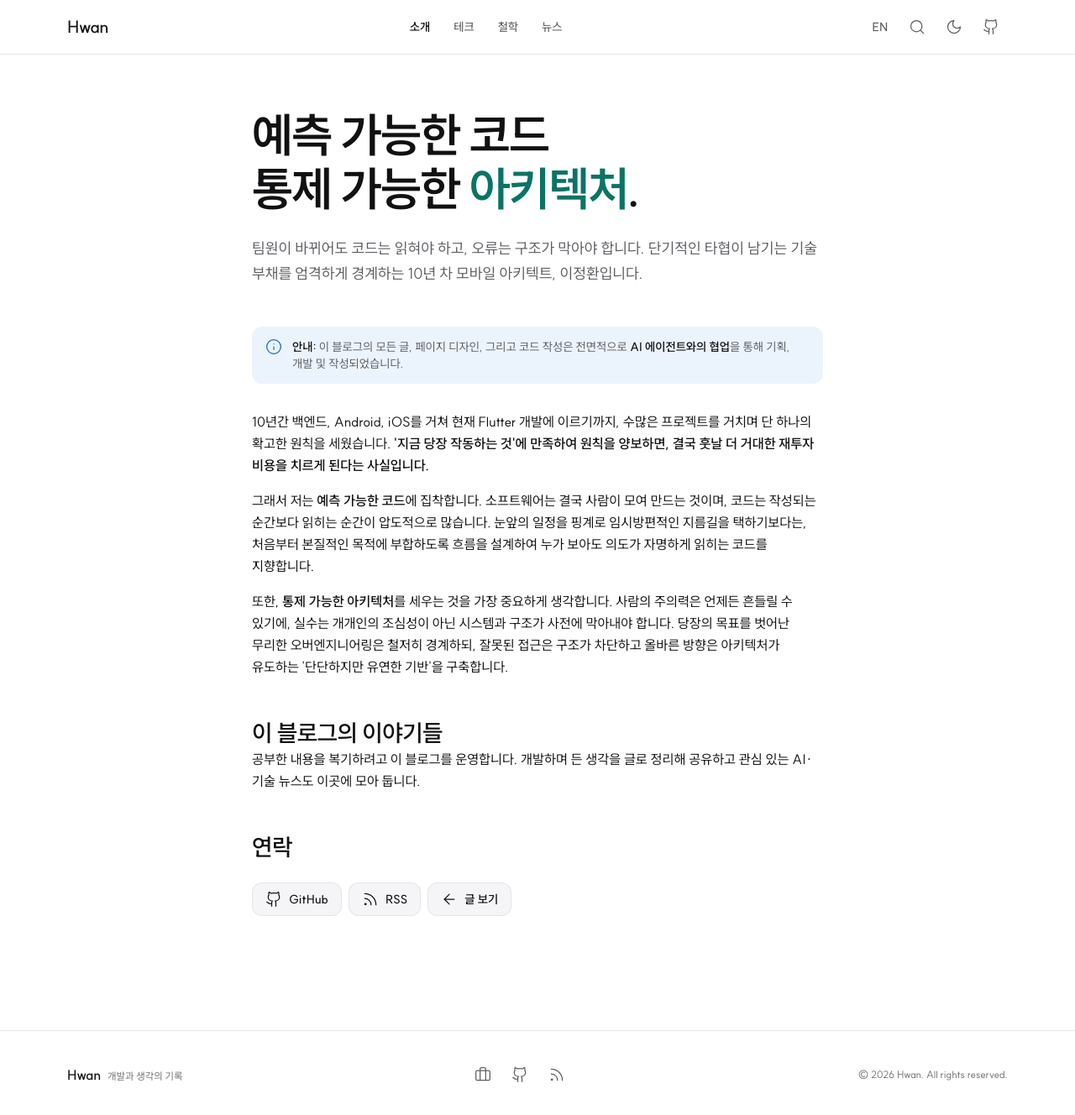
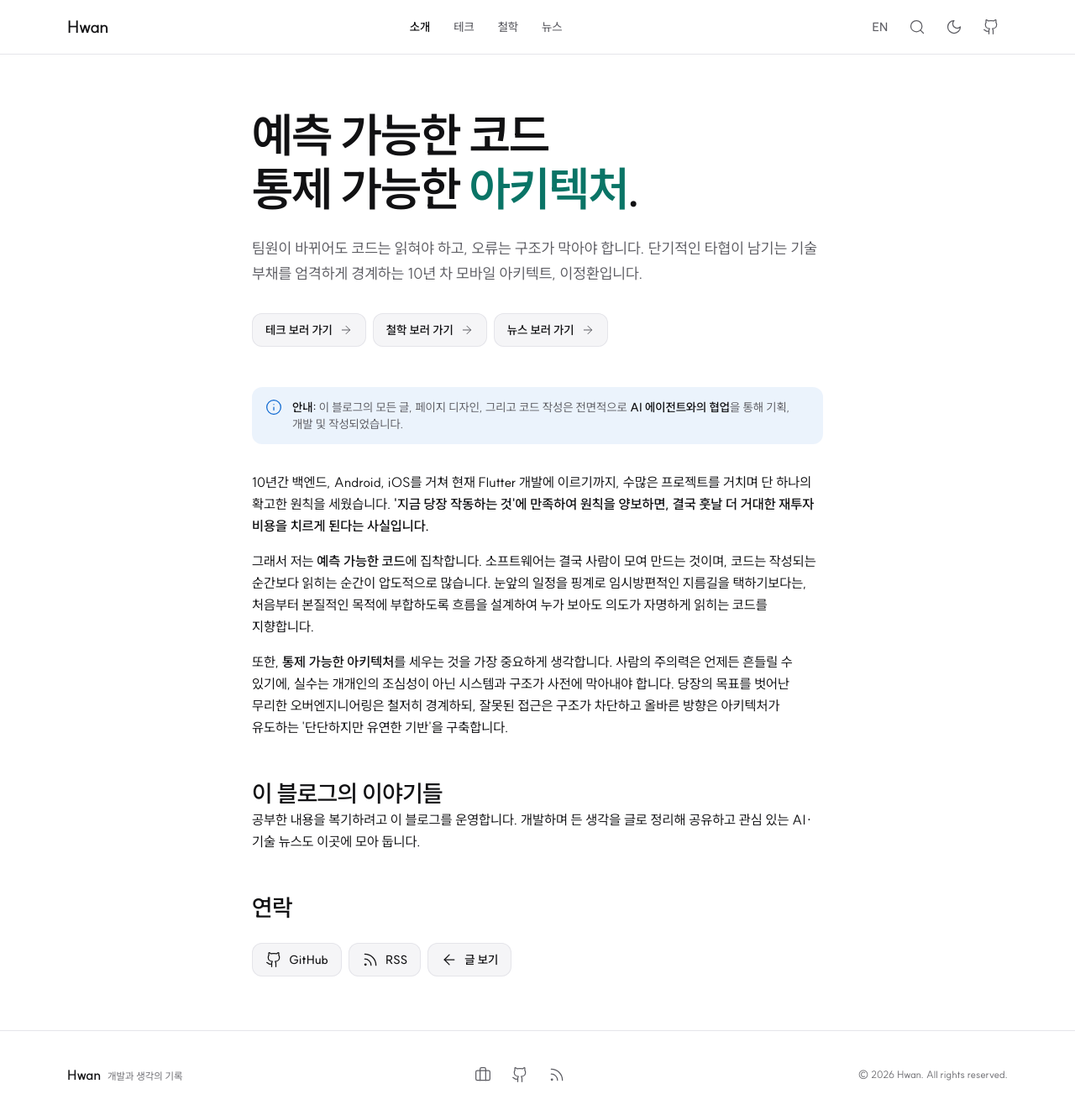
Before and after one commit to Hwan3434/Hwan3434.github.io, a Jekyll site: the page built from about.md, in a window 1280 px wide and 1332 px high. Shown: the top 1328 px of the window at 84% size. Built offline with Jekyll 4.4.1, drawn with Linux system fonts in a browser that asks for light colours.

Commit message:
feat: 소개 페이지 첫 화면에 테크·철학·뉴스로 가는 버튼을 둔다 (#35)
안내 박스 위, 소개 문장 바로 아래에 세 탭으로 가는 보조 버튼을 놓는다.
Still 보조 버튼(.btn)을 그대로 쓰고, 좁은 화면에서는 세로로 쌓는다.
영어 소개 페이지에도 같은 버튼이 Tech/Philosophy/News 로 붙는다.


Claude-Session: https://claude.ai/code/session_01HDtNGSW5AZvTskXEgKE8MP

Co-authored-by: Claude <noreply@anthropic.com>

```diff
--- a/_data/en.yml
+++ b/_data/en.yml
@@ -41,3 +41,7 @@ about:
   contact: "Contact"
   rss: "RSS"
   posts: "Read posts"
+  go_label: "Browse posts"
+  go_tech: "Go to Tech"
+  go_philosophy: "Go to Philosophy"
+  go_news: "Go to News"
--- a/_data/ko.yml
+++ b/_data/ko.yml
@@ -41,3 +41,7 @@ about:
   contact: "연락"
   rss: "RSS"
   posts: "글 보기"
+  go_label: "글 둘러보기"
+  go_tech: "테크 보러 가기"
+  go_philosophy: "철학 보러 가기"
+  go_news: "뉴스 보러 가기"
--- a/_layouts/page.html
+++ b/_layouts/page.html
@@ -7,6 +7,17 @@ layout: default
       <h1>{{ page.heading | default: page.title }}</h1>
       {% if page.lede %}
       <p class="lede">{{ page.lede }}</p>
+      {% endif %}
+      {% if page.profile %}
+      {% assign prefix = "" %}
+      {% if page.lang == "en" %}{% assign prefix = "/en" %}{% endif %}
+      {% assign go_lang = page.lang | default: "ko" %}
+      {% assign t_go = site.data[go_lang].about %}
+      <nav class="about-go" aria-label="{{ t_go.go_label }}">
+        <a class="btn" href="{{ prefix | append: '/tech/' | relative_url }}">{{ t_go.go_tech }}{% include icon.html name="arrow-right" px=16 %}</a>
+        <a class="btn" href="{{ prefix | append: '/philosophy/' | relative_url }}">{{ t_go.go_philosophy }}{% include icon.html name="arrow-right" px=16 %}</a>
+        <a class="btn" href="{{ prefix | append: '/news/' | relative_url }}">{{ t_go.go_news }}{% include icon.html name="arrow-right" px=16 %}</a>
+      </nav>
       {% endif %}
     </header>
 
--- a/assets/css/main.css
+++ b/assets/css/main.css
@@ -271,6 +271,8 @@ a.series-item:focus-visible { outline-offset: calc(-1 * var(--focus-ring-width))
 .stories dt { font-size: 20px; line-height: 28px; letter-spacing: -0.01em; font-weight: 600; }
 .stories dt + dd { margin: var(--space-1) 0 0; color: var(--ink-muted); }
 .stories dd + dt { margin-top: var(--space-5); }
+.about-go { display: flex; flex-wrap: wrap; gap: var(--space-inline); margin-top: var(--space-6); }
+.about-go .btn .icon { color: var(--ink-muted); }
 .about-contact { padding: var(--space-7) 0 var(--space-8); }
 .about-contact h2 { font-size: 28px; line-height: 36px; letter-spacing: -0.02em; font-weight: 600; margin-bottom: var(--space-5); }
 .contact-row { display: flex; flex-wrap: wrap; gap: var(--space-inline); }
@@ -308,6 +310,8 @@ a.series-item:focus-visible { outline-offset: calc(-1 * var(--focus-ring-width))
   .nav-links { order: 3; width: 100%; margin: 0 calc(-1 * var(--space-3)); }
   .foot-inner { padding: var(--space-6) var(--space-4); }
   .masthead, .about-head { padding: var(--space-7) 0 var(--space-6); }
+  .about-go { flex-direction: column; }
+  .about-go .btn { justify-content: space-between; }
   .masthead h1, .about-head h1 { font-size: 40px; line-height: 48px; letter-spacing: -0.025em; }
   .article-head h1 { font-size: 28px; line-height: 36px; letter-spacing: -0.02em; }
   .prevnext { grid-template-columns: 1fr; }
```
